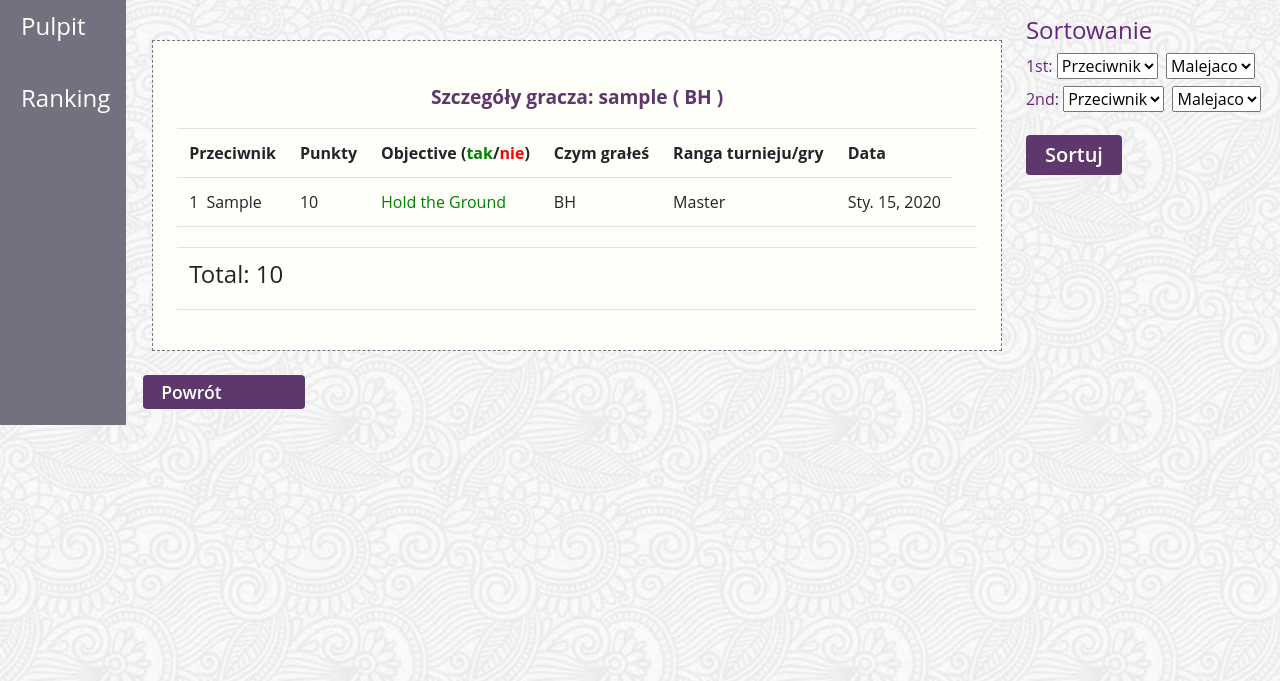
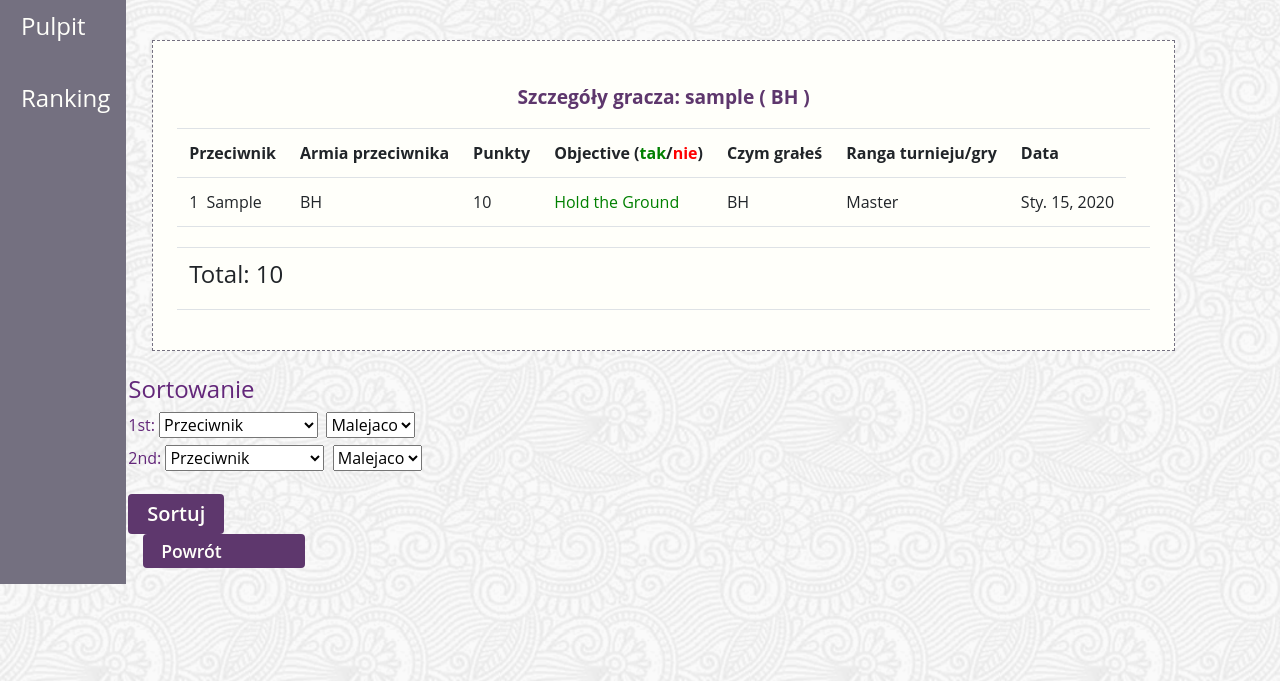
Before and after one commit to semi7semi/DW, a Django app: page /user_details/1/ in a window 1280 px wide. Shown: the part 119-800 px from the top of the page. Run offline with Django 3.2, Linux system fonts and the light colour scheme; tables that the repository leaves empty hold one stand-in row (values such as "Sample post"); grey boxes are pictures that could not be loaded.

Commit message:
armia przeciwnika

```diff
--- a/wfb_app/forms.py
+++ b/wfb_app/forms.py
@@ -83,7 +83,7 @@
 
     class Meta:
         model = GameResults
-        fields = ["battle_points", "army", "objective", "objective_type", "game_rank", "opponent", "date"]
+        fields = ["battle_points", "army", "objective", "objective_type", "game_rank", "opponent", "opponent_army", "date"]
         labels = {
             "user": "Nick",
             "army": "Czym Grałeś",
@@ -92,6 +92,7 @@
             "objective_type": "Jaki Objective",
             "game_rank": "Ranga turnieju",
             "opponent": "Przeciwnik",
+            "opponent_army": "Armia przeciwnika",
             "date": "Data"
         }
         help_texts = {
--- a/wfb_app/models.py
+++ b/wfb_app/models.py
@@ -71,6 +71,7 @@
     objective_type = models.CharField(max_length=32, choices=OBJ, blank=True)
     game_rank = models.CharField(max_length=16, choices=GAME_RANK)
     opponent = models.CharField(max_length=64)
+    opponent_army = models.CharField(max_length=32, choices=ARMIES_CHOICE, null=True, blank=True, default=None)
     date = models.DateField()
 
     date.editable = True
--- a/wfb_app/templates/index.html
+++ b/wfb_app/templates/index.html
@@ -22,7 +22,7 @@
     </div>
 </div>
 <div class="row">
-    <div class="m-4 p-4 border-dashed">
+    <div class="m-2 p-4 border-dashed">
         <h2 class="dashboard-content-title">
             <span>Ranking Wałeczków</span>
         </h2>
@@ -37,7 +37,6 @@
                 <th>RV</th>
                 <th></th>
                 <th></th>
-                <td></td>
             </tr>
             </thead>
             <tbody>
@@ -89,7 +88,7 @@
             <p>Objaśnienia:</p>
             <table>
                 <tr>
-                    <td><strong>60</strong> (108 / <i>6</i> / 18) </td>
+                    <td><strong>60</strong> (108/<i>6</i>/18) </td>
                     <td> - <strong>Suma najlepszych wyników</strong> (suma wszsytkich wyników / <i>liczba gier</i> / średnia)</td>
                 </tr>
                 <tr>
--- a/wfb_app/templates/ranking_list.html
+++ b/wfb_app/templates/ranking_list.html
@@ -23,6 +23,7 @@
                 <th>Objective (<span style="color: green">tak</span>/<span style="color: red">nie</span>)</th>
                 <th>Ranga turnieju/gry</th>
                 <th>Przeciwnik</th>
+                <th>Armia przeciwnika</th>
                 <th>Data</th>
             </tr>
             {% for result in ranking %}
@@ -37,6 +38,7 @@
                 {% endif %}
                 <td>{{ result.get_game_rank_display }}</td>
                 <td>{{ result.opponent }}</td>
+                <td>{{ result.opponent_army }}</td>
                 <td>{{ result.date }}</td>
             </tr>
             {% endfor %}
@@ -75,6 +77,7 @@
                 <option value="battle_points">Punkty</option>
                 <option value="game_rank">Ranga</option>
                 <option value="opponent">Przeciwnik</option>
+                <option value="opponent_army">Armia przeciwnika</option>
                 <option value="date" selected>Data</option>
             </select>
             <label for="desc"></label>
@@ -89,6 +92,7 @@
                 <option value="battle_points">Punkty</option>
                 <option value="game_rank">Ranga</option>
                 <option value="opponent">Przeciwnik</option>
+                <option value="opponent_army">Armia przeciwnika</option>
                 <option value="date">Data</option>
             </select>
             <label for="desc2"></label>
--- a/wfb_app/templates/user_details.html
+++ b/wfb_app/templates/user_details.html
@@ -17,6 +17,7 @@
 
             <tr>
                 <th>Przeciwnik</th>
+                <th>Armia przeciwnika</th>
                 <th>Punkty</th>
                 <th>Objective (<span style="color: green">tak</span>/<span style="color: red">nie</span>)</th>
                 <th>Czym grałeś</th>
@@ -26,7 +27,8 @@
             </tr>
             {% for result in ranking %}
             <tr>
-                <td>{{ result.opponent  }}</td>
+                <td>{{ result.opponent }}</td>
+                <td>{{ result.opponent_army }}</td>
                 <td>{{ result.battle_points }}</td>
 
                 {% if result.objective %}
@@ -57,6 +59,7 @@
 
             <select id="sort" name="sort_option">
                 <option value="opponent" selected>Przeciwnik</option>
+                <option value="opponent_army">Armia przeciwnika</option>
                 <option value="army">Armia</option>
                 <option value="battle_points">Punkty</option>
                 <option value="game_rank">Ranga</option>
@@ -70,6 +73,7 @@
              <label for="sort_sec">2nd:</label>
             <select id="sort_sec" name="sort_option_sec">
                 <option value="opponent" selected>Przeciwnik</option>
+                <option value="opponent_army">Armia przeciwnika</option>
                 <option value="army">Armia</option>
                 <option value="battle_points">Punkty</option>
                 <option value="game_rank">Ranga</option>
```
Also changed, not shown: wfb_app/migrations/0003_gameresults_opponent_army.py (added).
